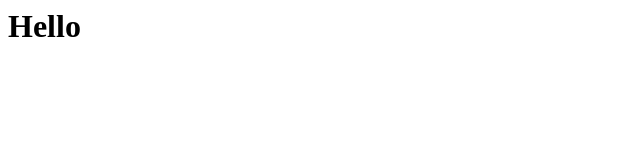
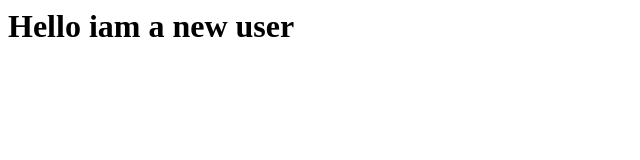
Before and after one commit to Premgupta1511/webdev, a plain HTML site: page site/index.html in a window 1280 px wide. Shown: the whole page, without its empty margins (0-640 px from the left). Drawn offline with Linux system fonts and the light colour scheme.

Commit message:
modification

```diff
--- a/site/index.html
+++ b/site/index.html
@@ -4,7 +4,7 @@
     </head>
     <body>
         <h1>
-            Hello
+            Hello iam a new user
         </h1>
     </body>
 </html>
```
